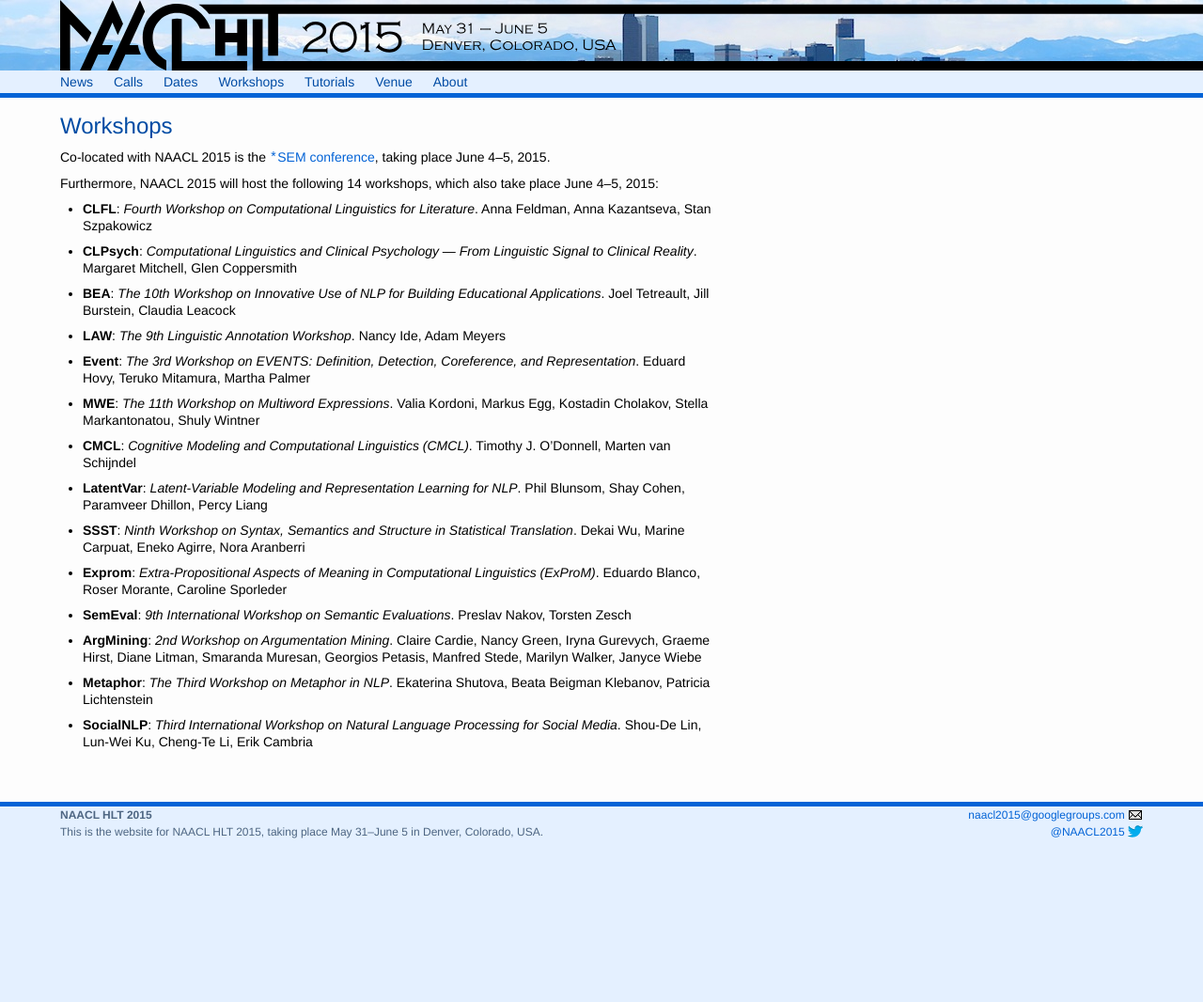
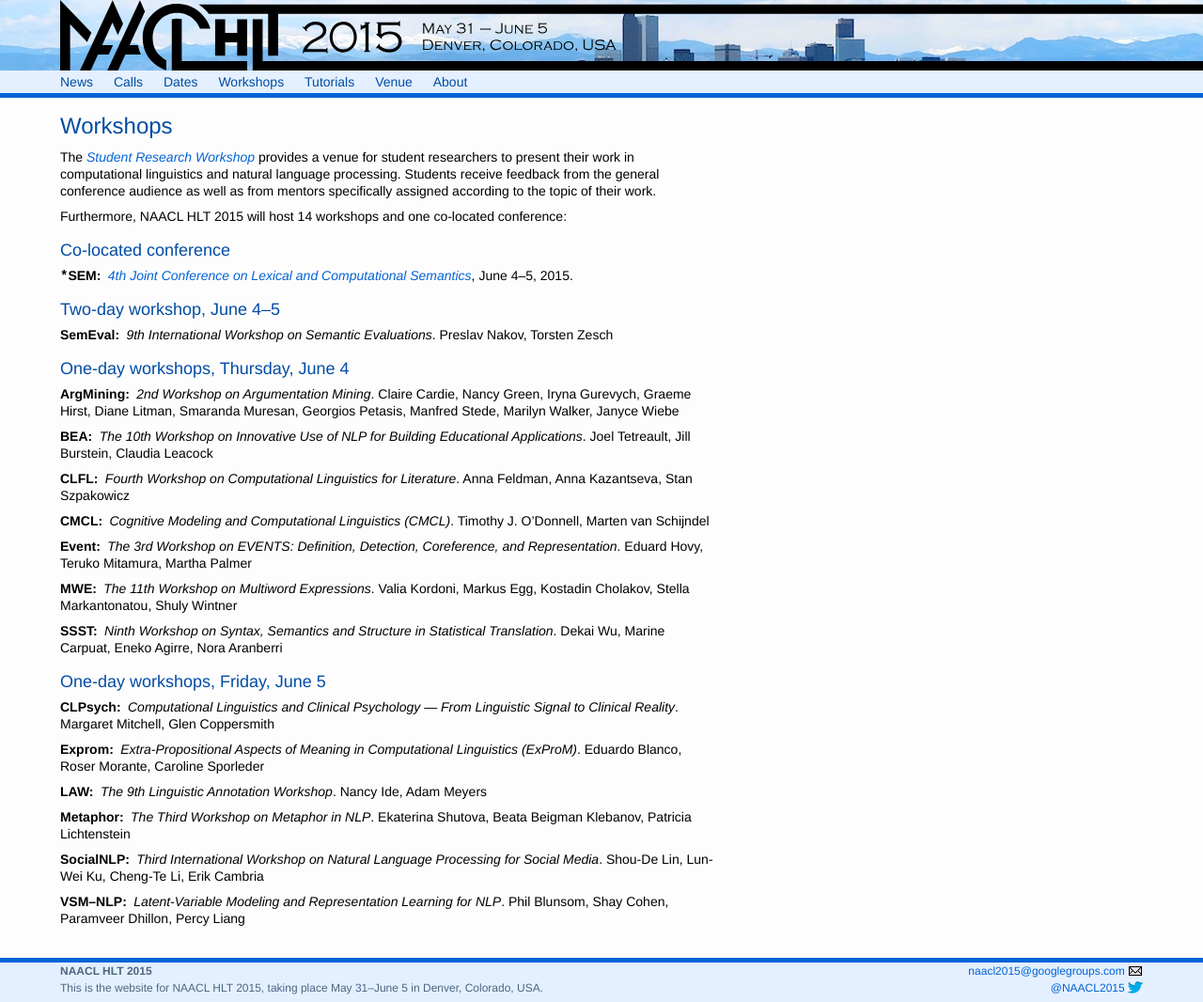
Before and after one commit to naacl-org/naacl-hlt-2015, a Jekyll site: the page built from workshops.md, in a window 1280 px wide. Shown: the whole page at 94% size. Built offline with Jekyll 4.4.1, drawn with Linux system fonts in a browser that asks for light colours; before the commit the page ends 900 px from its top, so only the background shows below that.

Commit message:
Updated workshops

```diff
--- a/_sass/_base.scss
+++ b/_sass/_base.scss
@@ -118,6 +118,14 @@
     margin-top: 0;
 }
 
+dt {
+    font-weight: bold;
+    float: left;
+    margin-right: 1ex;
+}
+dt:after {
+    content: ":";
+}
 
 /* Blockquotes */
 
--- a/workshops.md
+++ b/workshops.md
@@ -4,35 +4,75 @@
 
 # Workshops
 
-Co-located with NAACL 2015 is the [<tt>*</tt>SEM conference](https://sites.google.com/site/starsem2015),
-taking place June 4–5, 2015.
+The [*Student Research Workshop*]({{ site.links.srw }}) provides a venue for student researchers to present their work in computational linguistics and natural language processing. Students receive feedback from the general conference audience as well as from mentors specifically assigned according to the topic of their work.
 
-Furthermore, NAACL 2015 will host the following 14 workshops, which also take place June 4–5, 2015:
+Furthermore, NAACL HLT 2015 will host 14 workshops and one co-located conference:
 
-+ **CLFL**: *Fourth Workshop on Computational Linguistics for Literature*. Anna Feldman, Anna Kazantseva, Stan Szpakowicz
+## Co-located conference
 
-+ **CLPsych**: *Computational Linguistics and Clinical Psychology — From Linguistic Signal to Clinical Reality*. Margaret Mitchell, Glen Coppersmith
+<tt>*</tt>SEM
+: [*4th Joint Conference on Lexical and Computational Semantics*](https://sites.google.com/site/starsem2015),
+  June 4–5, 2015.
 
-+ **BEA**: *The 10th Workshop on Innovative Use of NLP for Building Educational Applications*. Joel Tetreault, Jill Burstein, Claudia Leacock
+## Two-day workshop, June 4–5
 
-+ **LAW**: *The 9th Linguistic Annotation Workshop*. Nancy Ide, Adam Meyers
+SemEval
+: *9th International Workshop on Semantic Evaluations*.
+  Preslav Nakov, Torsten Zesch
 
-+ **Event**: *The 3rd Workshop on EVENTS: Definition, Detection, Coreference, and Representation*. Eduard Hovy, Teruko Mitamura, Martha Palmer
+## One-day workshops, Thursday, June 4
 
-+ **MWE**: *The 11th Workshop on Multiword Expressions*. Valia Kordoni, Markus Egg, Kostadin Cholakov, Stella Markantonatou, Shuly Wintner
+ArgMining
+: *2nd Workshop on Argumentation Mining*.
+  Claire Cardie, Nancy Green, Iryna Gurevych, Graeme Hirst, Diane Litman,
+  Smaranda Muresan, Georgios Petasis, Manfred Stede, Marilyn Walker, Janyce Wiebe
 
-+ **CMCL**: *Cognitive Modeling and Computational Linguistics (CMCL)*. Timothy J. O’Donnell, Marten van Schijndel
+BEA
+: *The 10th Workshop on Innovative Use of NLP for Building Educational Applications*.
+  Joel Tetreault, Jill Burstein, Claudia Leacock
 
-+ **LatentVar**: *Latent-Variable Modeling and Representation Learning for NLP*. Phil Blunsom, Shay Cohen, Paramveer Dhillon, Percy Liang
+CLFL
+: *Fourth Workshop on Computational Linguistics for Literature*.
+  Anna Feldman, Anna Kazantseva, Stan Szpakowicz
 
-+ **SSST**: *Ninth Workshop on Syntax, Semantics and Structure in Statistical Translation*. Dekai Wu, Marine Carpuat, Eneko Agirre, Nora Aranberri
+CMCL
+: *Cognitive Modeling and Computational Linguistics (CMCL)*.
+  Timothy J. O’Donnell, Marten van Schijndel
 
-+ **Exprom**: *Extra-Propositional Aspects of Meaning in Computational Linguistics (ExProM)*. Eduardo Blanco, Roser Morante, Caroline Sporleder
+Event
+: *The 3rd Workshop on EVENTS: Definition, Detection, Coreference, and Representation*.
+  Eduard Hovy, Teruko Mitamura, Martha Palmer
 
-+ **SemEval**: *9th International Workshop on Semantic Evaluations*. Preslav Nakov, Torsten Zesch
+MWE
+: *The 11th Workshop on Multiword Expressions*.
+  Valia Kordoni, Markus Egg, Kostadin Cholakov, Stella Markantonatou, Shuly Wintner
 
-+ **ArgMining**: *2nd Workshop on Argumentation Mining*. Claire Cardie, Nancy Green, Iryna Gurevych, Graeme Hirst, Diane Litman, Smaranda Muresan, Georgios Petasis, Manfred Stede, Marilyn Walker, Janyce Wiebe
+SSST
+: *Ninth Workshop on Syntax, Semantics and Structure in Statistical Translation*.
+  Dekai Wu, Marine Carpuat, Eneko Agirre, Nora Aranberri
 
-+ **Metaphor**: *The Third Workshop on Metaphor in NLP*. Ekaterina Shutova, Beata Beigman Klebanov, Patricia Lichtenstein
+## One-day workshops, Friday, June 5
 
-+ **SocialNLP**: *Third International Workshop on Natural Language Processing for Social Media*. Shou-De Lin, Lun-Wei Ku, Cheng-Te Li, Erik Cambria
+CLPsych
+: *Computational Linguistics and Clinical Psychology — From Linguistic Signal to Clinical Reality*.
+  Margaret Mitchell, Glen Coppersmith
+
+Exprom
+: *Extra-Propositional Aspects of Meaning in Computational Linguistics (ExProM)*.
+  Eduardo Blanco, Roser Morante, Caroline Sporleder
+
+LAW
+: *The 9th Linguistic Annotation Workshop*.
+  Nancy Ide, Adam Meyers
+
+Metaphor
+: *The Third Workshop on Metaphor in NLP*.
+  Ekaterina Shutova, Beata Beigman Klebanov, Patricia Lichtenstein
+
+SocialNLP
+: *Third International Workshop on Natural Language Processing for Social Media*.
+  Shou-De Lin, Lun-Wei Ku, Cheng-Te Li, Erik Cambria
+
+VSM–NLP
+: *Latent-Variable Modeling and Representation Learning for NLP*.
+  Phil Blunsom, Shay Cohen, Paramveer Dhillon, Percy Liang
```
Also changed, not shown: _data/navigation.yml (+1 -7 lines).
